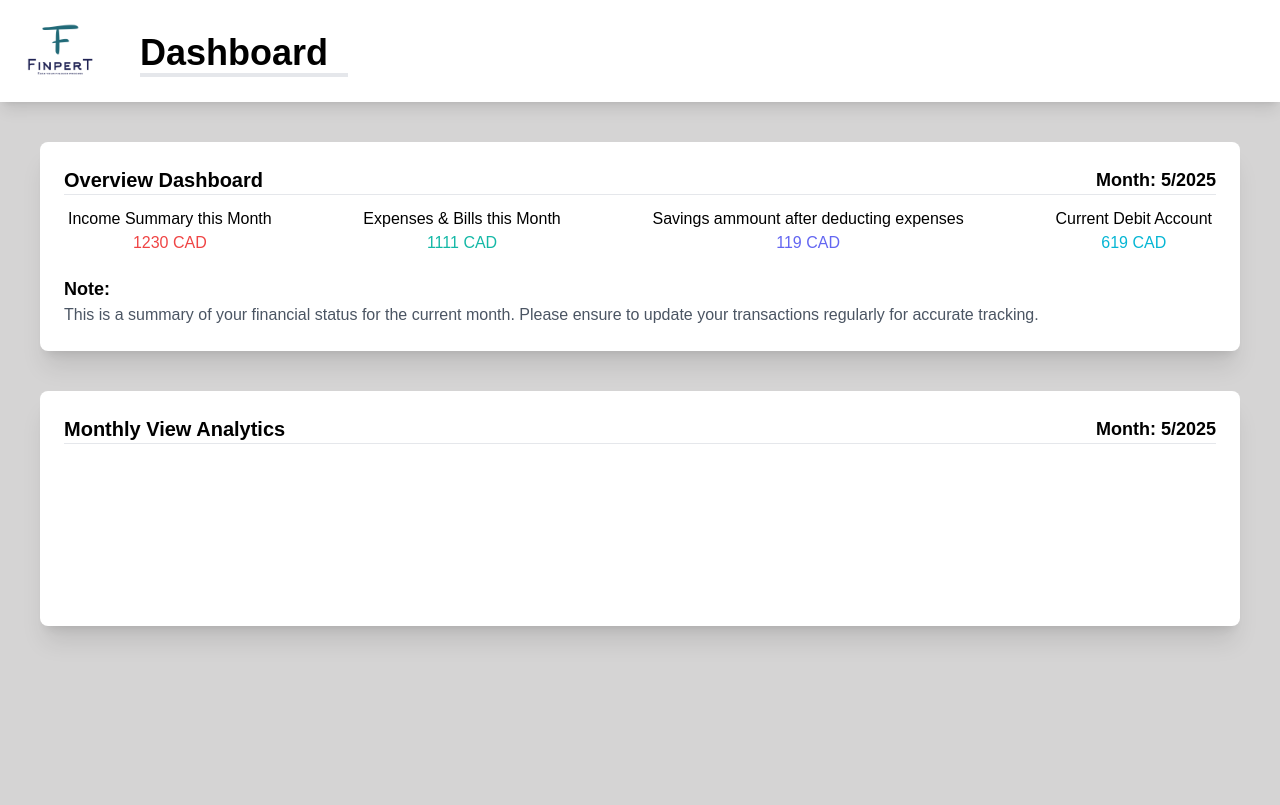
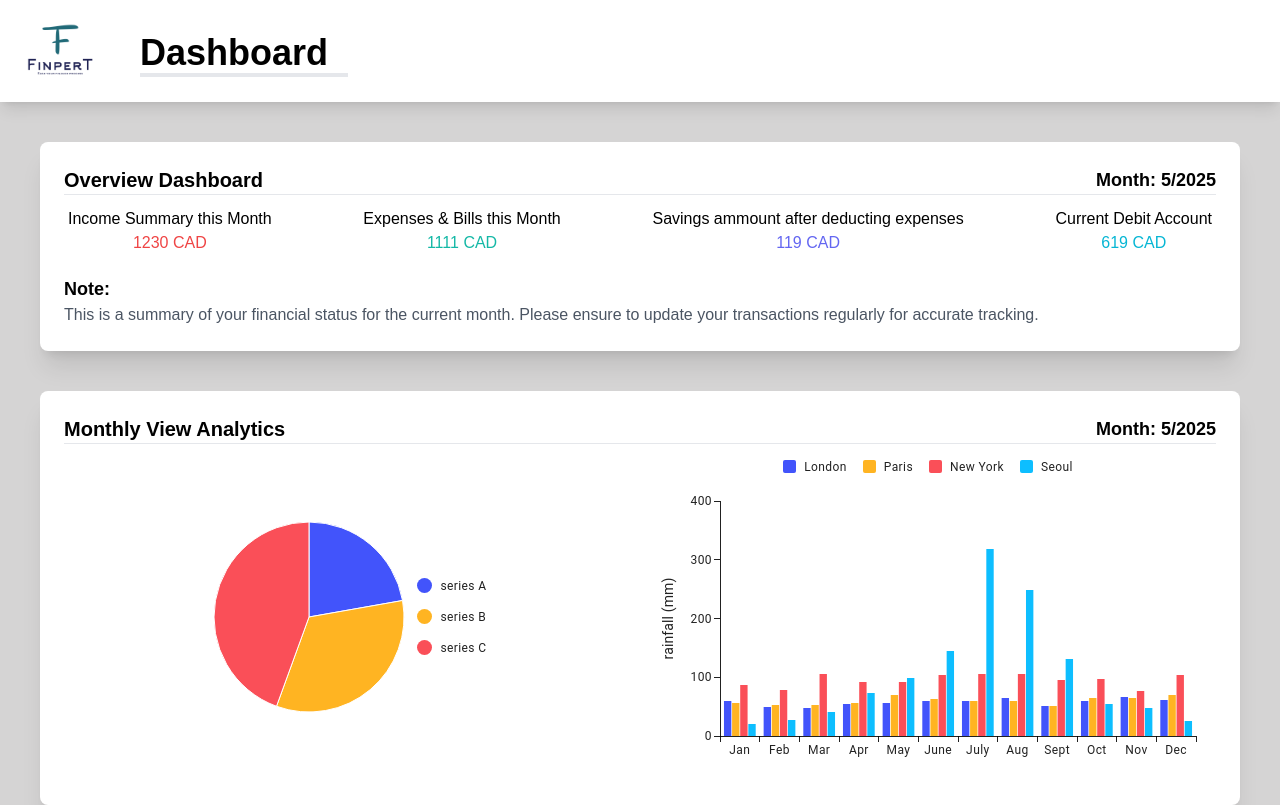
Before and after one commit to tienphap1405/financial-tracker-web-app, a Next.js app: page /overview-page in a window 1280 px wide. Built offline with nearby package versions, Linux system fonts and the light colour scheme.

Commit message:
Update UI

```diff
--- a/app/components/overview-table.js
+++ b/app/components/overview-table.js
@@ -1,4 +1,7 @@
 import { PieChart } from '@mui/x-charts/PieChart';
+import { BarChart } from '@mui/x-charts/BarChart';
+import { Divider } from '@mui/material';
+
 export default function Overview() {
     const currentMonth = new Date().getMonth() + 1;
     const currentYear = new Date().getFullYear();
@@ -6,6 +9,101 @@ export default function Overview() {
     const Expenses = 1111;
     const saving = incomedata - Expenses;
     const debit = 500 + saving;
+    const chartSetting = {
+        yAxis: [
+            {
+            label: 'rainfall (mm)',
+            width: 60,
+            },
+        ],
+        height: 300,
+    };
+    const dataset = [
+        {
+            london: 59,
+            paris: 57,
+            newYork: 86,
+            seoul: 21,
+            month: 'Jan',
+        },
+        {
+            london: 50,
+            paris: 52,
+            newYork: 78,
+            seoul: 28,
+            month: 'Feb',
+        },
+        {
+            london: 47,
+            paris: 53,
+            newYork: 106,
+            seoul: 41,
+            month: 'Mar',
+        },
+        {
+            london: 54,
+            paris: 56,
+            newYork: 92,
+            seoul: 73,
+            month: 'Apr',
+        },
+        {
+            london: 57,
+            paris: 69,
+            newYork: 92,
+            seoul: 99,
+            month: 'May',
+        },
+        {
+            london: 60,
+            paris: 63,
+            newYork: 103,
+            seoul: 144,
+            month: 'June',
+        },
+        {
+            london: 59,
+            paris: 60,
+            newYork: 105,
+            seoul: 319,
+            month: 'July',
+        },
+        {
+            london: 65,
+            paris: 60,
+            newYork: 106,
+            seoul: 249,
+            month: 'Aug',
+        },
+        {
+            london: 51,
+            paris: 51,
+            newYork: 95,
+            seoul: 131,
+            month: 'Sept',
+        },
+        {
+            london: 60,
+            paris: 65,
+            newYork: 97,
+            seoul: 55,
+            month: 'Oct',
+        },
+        {
+            london: 67,
+            paris: 64,
+            newYork: 76,
+            seoul: 48,
+            month: 'Nov',
+        },
+        {
+            london: 61,
+            paris: 70,
+            newYork: 103,
+            seoul: 25,
+            month: 'Dec',
+        },
+    ];
     return (
         <div>
             <div className="flex bg-white p-6 w-100 rounded-lg shadow-xl mt-10 ml-10 mr-10 flex-col text-black border-1">
@@ -56,23 +154,33 @@ export default function Overview() {
 
                 <hr></hr>
 
-                <div className="flex justify-between mt-2 ">
+                <div className="flex justify-between mt-2  ">
                     <PieChart
-                    series={[
-                        {
-                        data: [ '...', '...', '...', '...' ],
-                        innerRadius: 30,
-                        outerRadius: 100,
-                        paddingAngle: 5,
-                        cornerRadius: 5,
-                        startAngle: -45,
-                        endAngle: 225,
-                        cx: 150,
-                        cy: 150,
-                        }
-                    ]}
+                        series={[
+                            {
+                            data: [
+                                { id: 0, value: 10, label: 'series A' },
+                                { id: 1, value: 15, label: 'series B' },
+                                { id: 2, value: 20, label: 'series C' },
+                            ],
+                            highlightScope: { fade: 'global', highlight: 'item' },
+                            faded: { innerRadius: 30, additionalRadius: -30, color: 'gray' },
+                            },
+                        ]}
+                        width={200}
+                        height={200}
                     />
-
+                    <BarChart
+                        dataset={dataset}
+                        xAxis={[{ dataKey: 'month' }]}
+                        series={[
+                            { dataKey: 'london', label: 'London' },
+                            { dataKey: 'paris', label: 'Paris' },
+                            { dataKey: 'newYork', label: 'New York' },
+                            { dataKey: 'seoul', label: 'Seoul' },
+                        ]}
+                        {...chartSetting}
+                    />
                 </div>
 
 
--- a/package.json
+++ b/package.json
@@ -15,7 +15,7 @@
     "@headlessui/react": "^2.2.0",
     "@heroicons/react": "^2.2.0",
     "@mui/icons-material": "^6.4.5",
-    "@mui/material": "^6.4.5",
+    "@mui/material": "^6.4.12",
     "@mui/x-charts": "^8.5.3",
     "firebase": "^11.8.1",
     "next": "^15.3.0",
```
Also changed, not shown: 1 other file (tests, documents, lock files or other folders).
